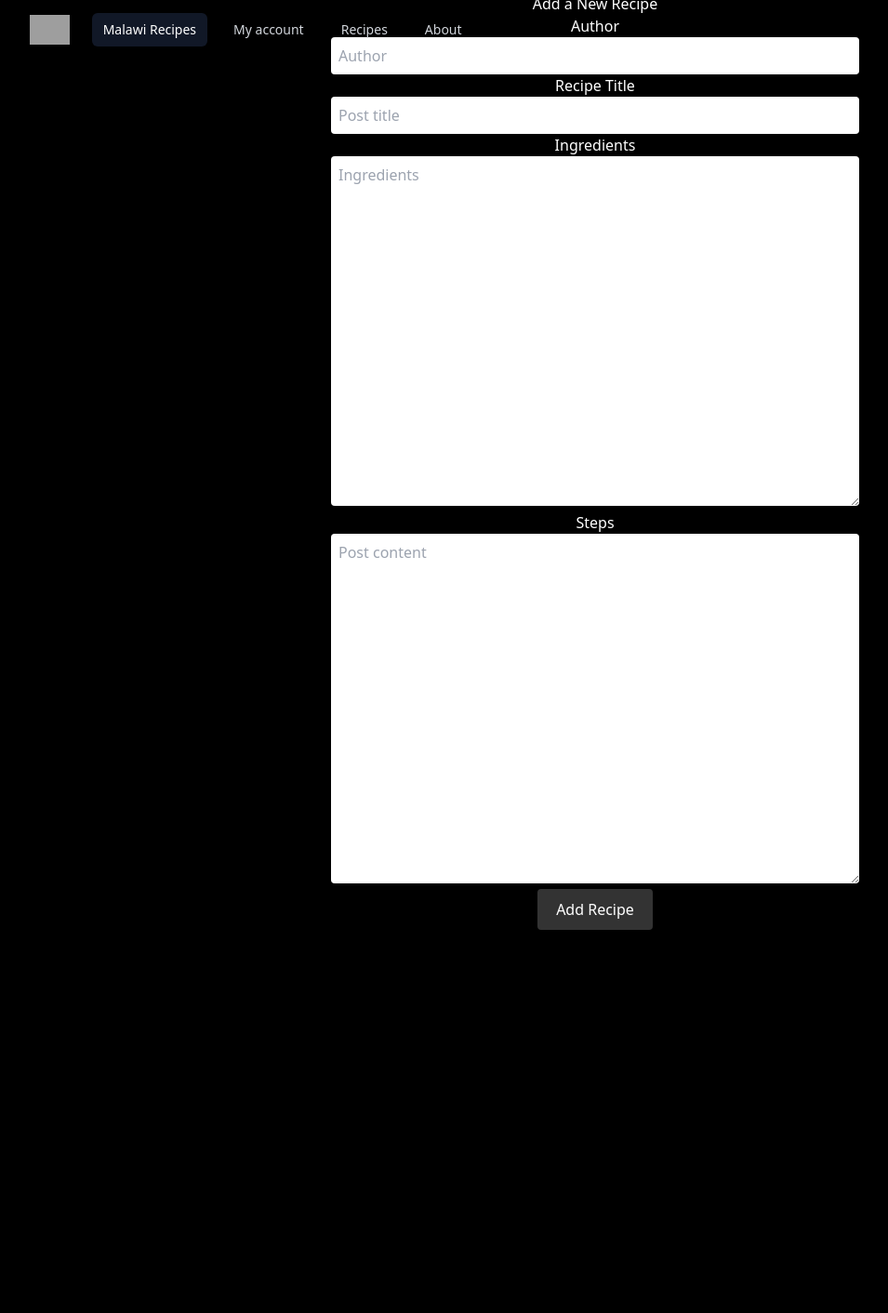
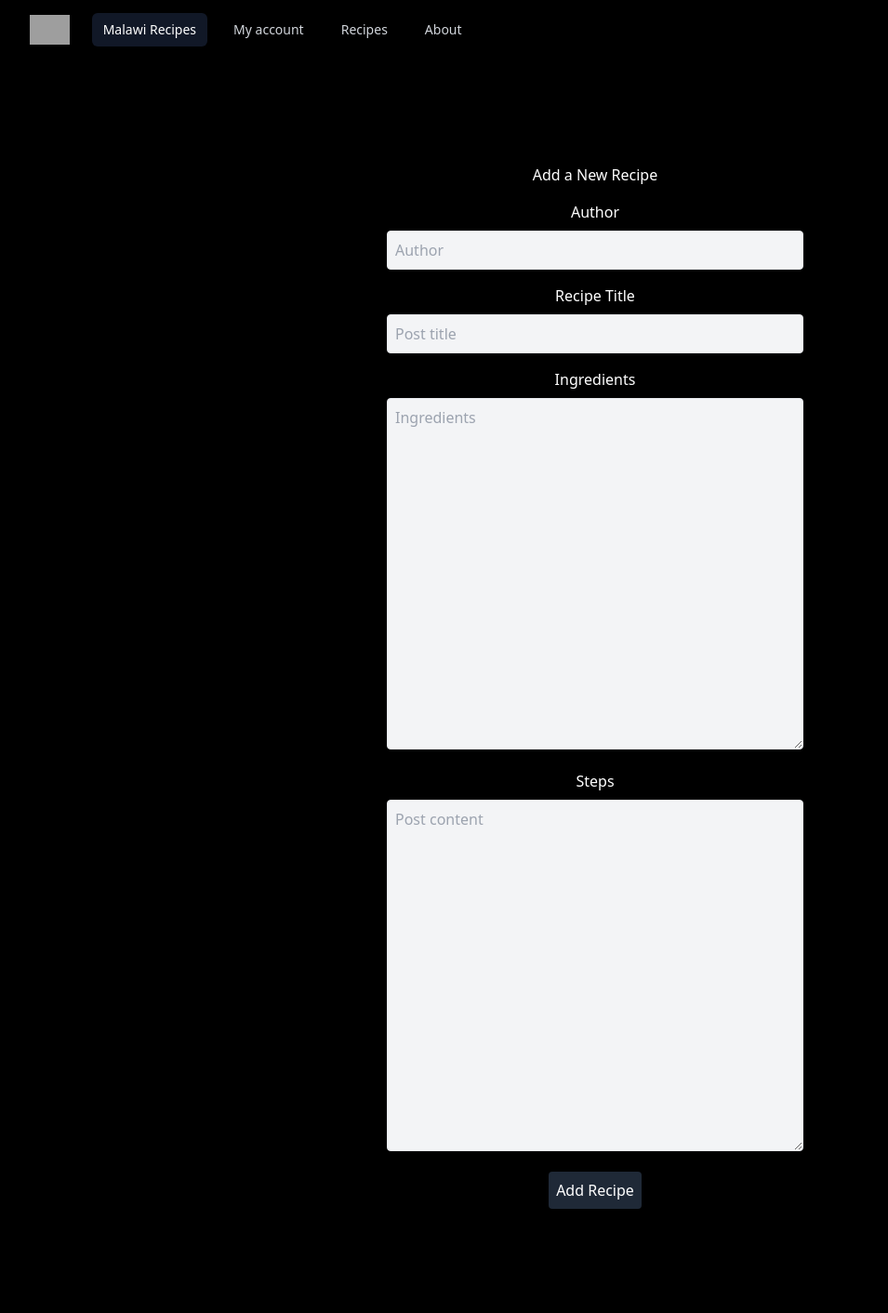
Before and after one commit to darlingson/malawi-recipes, a Flask app: page /add-recipe in a window 1280 px wide. Shown: the whole page at 93% size, without its empty margins (0-955 px from the left). Before the commit the page ends 1000 px from the top, so only its background shows below. Run offline with Flask 3, Linux system fonts and the light colour scheme; some web fonts are replaced; grey boxes are pictures that could not be loaded.

Commit message:
replaced the css in the add recipe css with tailwindcss utility classes

```diff
--- a/static/css/main.css
+++ b/static/css/main.css
@@ -614,6 +614,14 @@ video {
   margin-top: 1.5rem;
 }
 
+.mb-4 {
+  margin-bottom: 1rem;
+}
+
+.mt-16 {
+  margin-top: 4rem;
+}
+
 .block {
   display: block;
 }
@@ -658,6 +666,10 @@ video {
   width: 100%;
 }
 
+.w-1\/2 {
+  width: 50%;
+}
+
 .max-w-2xl {
   max-width: 42rem;
 }
@@ -676,6 +688,10 @@ video {
 
 .flex-shrink-0 {
   flex-shrink: 0;
+}
+
+.cursor-pointer {
+  cursor: pointer;
 }
 
 .items-center {
@@ -719,6 +735,10 @@ video {
   border-radius: 0.375rem;
 }
 
+.rounded {
+  border-radius: 0.25rem;
+}
+
 .border {
   border-width: 1px;
 }
@@ -753,6 +773,20 @@ video {
   background-color: rgb(79 70 229 / var(--tw-bg-opacity));
 }
 
+.bg-gray-100 {
+  --tw-bg-opacity: 1;
+  background-color: rgb(243 244 246 / var(--tw-bg-opacity));
+}
+
+.bg-gray-800 {
+  --tw-bg-opacity: 1;
+  background-color: rgb(31 41 55 / var(--tw-bg-opacity));
+}
+
+.bg-opacity-80 {
+  --tw-bg-opacity: 0.8;
+}
+
 .p-2 {
   padding: 0.5rem;
 }
@@ -763,6 +797,10 @@ video {
 
 .p-3 {
   padding: 0.75rem;
+}
+
+.p-20 {
+  padding: 5rem;
 }
 
 .px-2 {
@@ -904,6 +942,11 @@ video {
   color: rgb(255 255 255 / var(--tw-text-opacity));
 }
 
+.text-gray-800 {
+  --tw-text-opacity: 1;
+  color: rgb(31 41 55 / var(--tw-text-opacity));
+}
+
 .shadow-md {
   --tw-shadow: 0 4px 6px -1px rgb(0 0 0 / 0.1), 0 2px 4px -2px rgb(0 0 0 / 0.1);
   --tw-shadow-colored: 0 4px 6px -1px var(--tw-shadow-color), 0 2px 4px -2px var(--tw-shadow-color);
--- a/templates/add_recipe.html
+++ b/templates/add_recipe.html
@@ -1,23 +1,31 @@
 {% extends 'base.html' %}
 
 {% block content %}
-    <div class="flex justify-center items-center h-screen">
-        <form method="post" style="width: 50%; text-align: center; background-color: rgba(0, 0, 0, 0.8); padding: 20px; border-radius: 8px; color: #fff;">
-            <h1>{% block title %} Add a New Recipe {% endblock %}</h1>
+    <div class="flex justify-center items-center">
+        <form method="post" class="w-1/2 text-center bg-opacity-80 bg-black p-20 rounded-lg text-white">
+            <h1 class="mb-4">{% block title %} Add a New Recipe {% endblock %}</h1>
 
-            <label for="author">Author</label><br>
-            <input type="text" name="author" placeholder="Author" value="{{ request.form['author'] }}" style="width: 100%; padding: 8px; box-sizing: border-box; border-radius: 4px; color: #333;"><br>
+            <div class="mb-4">
+                <label for="author" class="block mb-2">Author</label>
+                <input type="text" name="author" placeholder="Author" value="{{ request.form['author'] }}" class="w-full p-2 border-box border rounded bg-gray-100 text-gray-800">
+            </div>
 
-            <label for="title">Recipe Title</label><br>
-            <input type="text" name="title" placeholder="Post title" value="{{ request.form['title'] }}" style="width: 100%; padding: 8px; box-sizing: border-box; border-radius: 4px; color: #333;"><br>
+            <div class="mb-4">
+                <label for="title" class="block mb-2">Recipe Title</label>
+                <input type="text" name="title" placeholder="Post title" value="{{ request.form['title'] }}" class="w-full p-2 border-box border rounded bg-gray-100 text-gray-800">
+            </div>
 
-            <label for="ingredients">Ingredients</label><br>
-            <textarea name="ingredients" placeholder="Ingredients" rows="15" cols="60" style="width: 100%; padding: 8px; box-sizing: border-box; border-radius: 4px; color: #333;">{{ request.form['ingredients'] }}</textarea><br>
+            <div class="mb-4">
+                <label for="ingredients" class="block mb-2">Ingredients</label>
+                <textarea name="ingredients" placeholder="Ingredients" rows="15" cols="60" class="w-full p-2 border-box border rounded bg-gray-100 text-gray-800">{{ request.form['ingredients'] }}</textarea>
+            </div>
 
-            <label for="content">Steps</label><br>
-            <textarea name="content" placeholder="Post content" rows="15" cols="60" style="width: 100%; padding: 8px; box-sizing: border-box; border-radius: 4px; color: #333;">{{ request.form['content'] }}</textarea><br>
+            <div class="mb-4">
+                <label for="content" class="block mb-2">Steps</label>
+                <textarea name="content" placeholder="Post content" rows="15" cols="60" class="w-full p-2 border-box border rounded bg-gray-100 text-gray-800">{{ request.form['content'] }}</textarea>
+            </div>
 
-            <button type="submit" style="background-color: #333; color: #fff; padding: 10px 20px; border: none; border-radius: 4px; cursor: pointer;">Add Recipe</button>
+            <button type="submit" class="bg-gray-800 text-white p-2 rounded cursor-pointer">Add Recipe</button>
         </form>
     </div>
 {% endblock %}
```
